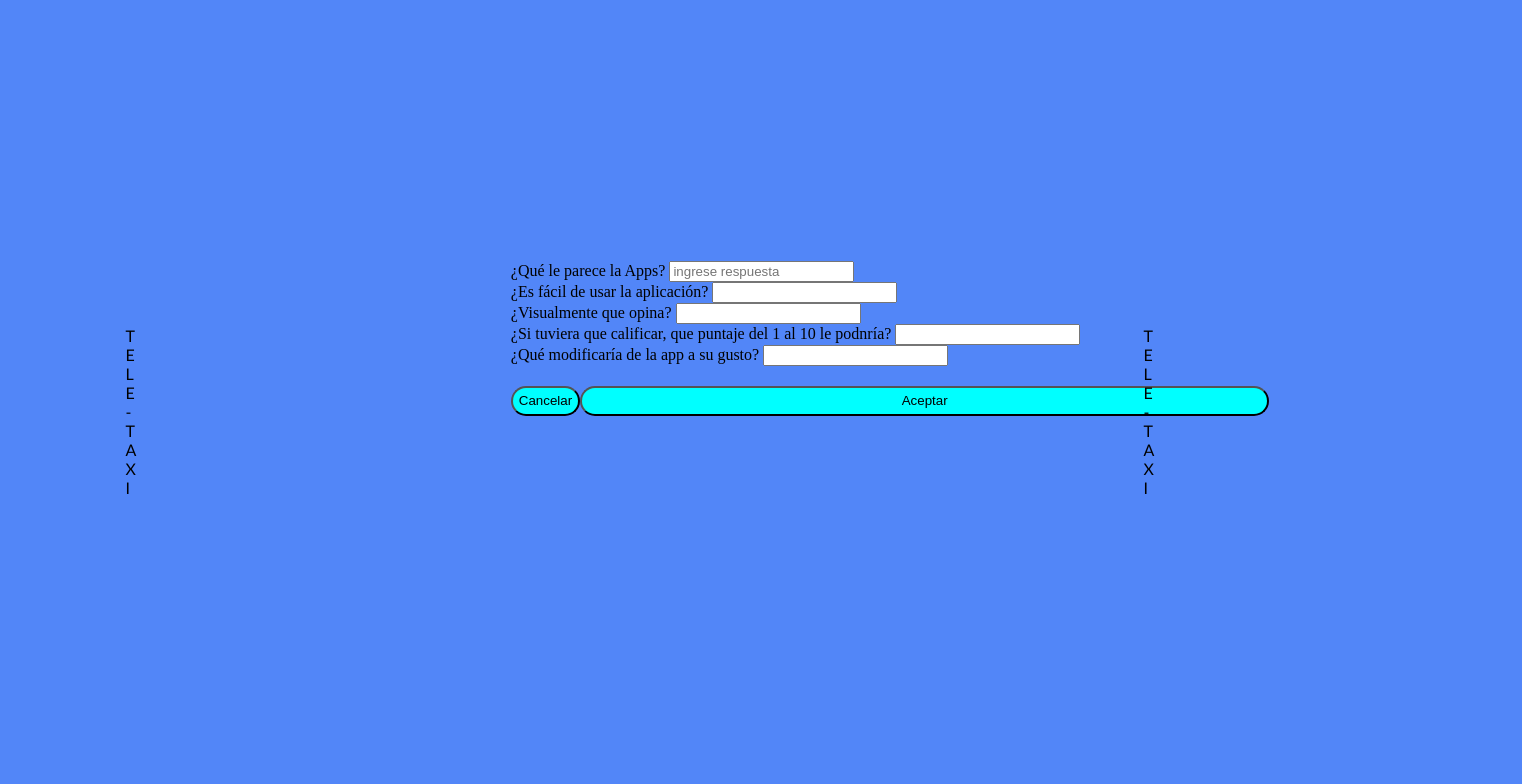
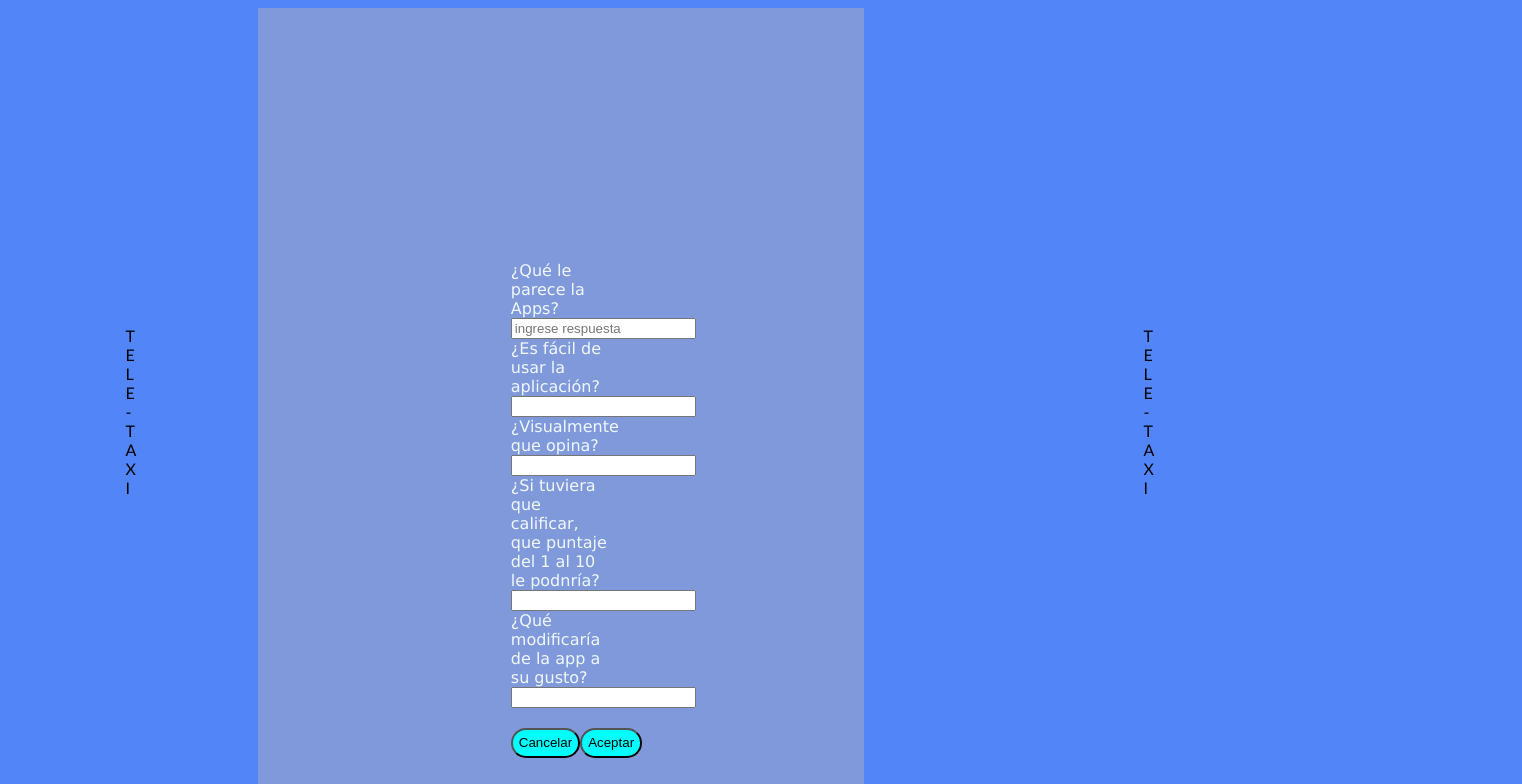
Before and after one commit to diegogj2024/apptaxi, a plain HTML site: page formulario_apps.html in a window 1280 px wide. Shown: the top 784 px of the page, 1522 px wide, since content can reach past the window. Drawn offline with Linux system fonts and the light colour scheme.

Commit message:
Update styles1.css

```diff
--- a/styles1.css
+++ b/styles1.css
@@ -113,3 +113,19 @@
 }
 
 /***formulario_apps***/
+
+.fondo_apps{
+    background-color: rgba(188, 179, 179, 0.43);
+    padding: 7%;
+    margin: 10px;
+}
+
+.contenedor_apps{
+    background-color: rgba(188, 179, 179, 0.43);
+    color: aliceblue;
+    width: 100px;
+}
+
+#texto_app{
+    font-family: 'Lucida Sans', 'Lucida Sans Regular', 'Lucida Grande', 'Lucida Sans Unicode', Geneva, Verdana, sans-serif;
+}
```
